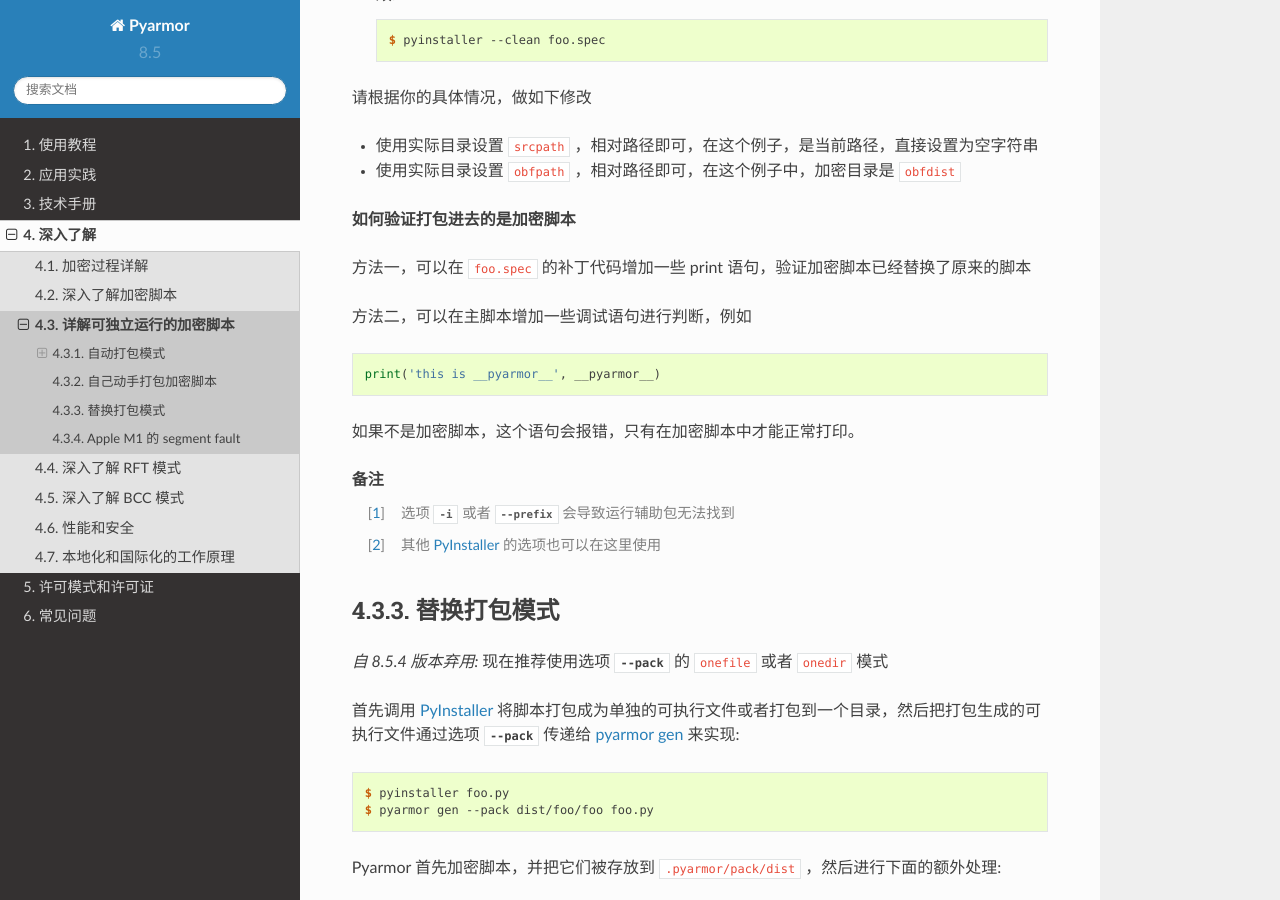
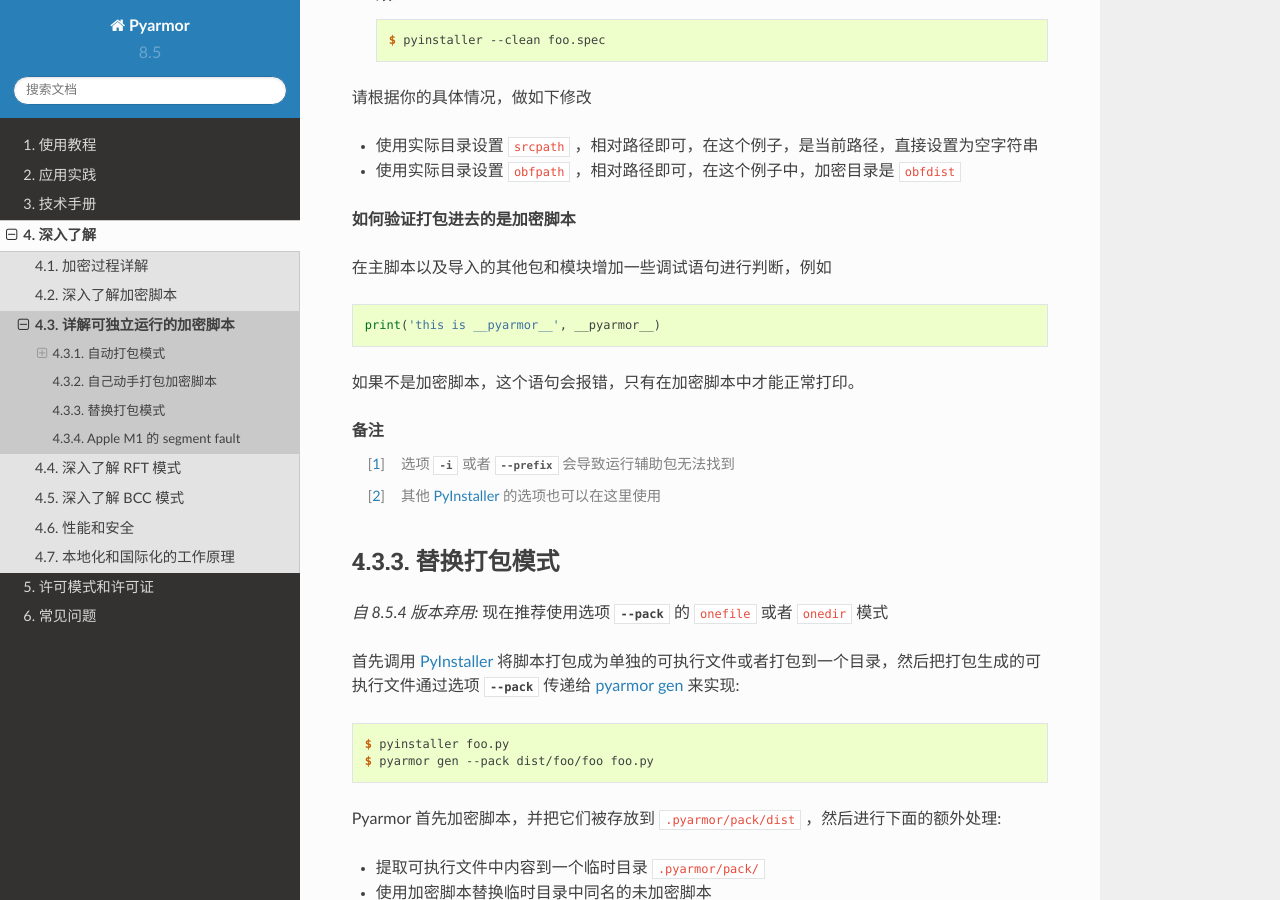
Before and after one commit to dashingsoft/pyarmor-docs-zh, a Sphinx documentation site: the page built from docs/topic/repack.rst, in a window 1280 px wide and 900 px high, scrolled down 5591 px. Built offline with Sphinx 7.4.7 and the Read the Docs theme 2.0.0, drawn with Linux system fonts in a browser that asks for light colours.

Commit message:
Refine doc

```diff
--- a/docs/topic/repack.rst
+++ b/docs/topic/repack.rst
@@ -236,9 +236,7 @@
 
 **如何验证打包进去的是加密脚本**
 
-方法一，可以在 ``foo.spec`` 的补丁代码增加一些 print 语句，验证加密脚本已经替换了原来的脚本
-
-方法二，可以在主脚本增加一些调试语句进行判断，例如
+在主脚本以及导入的其他包和模块增加一些调试语句进行判断，例如
 
 .. code-block:: python
 
```
